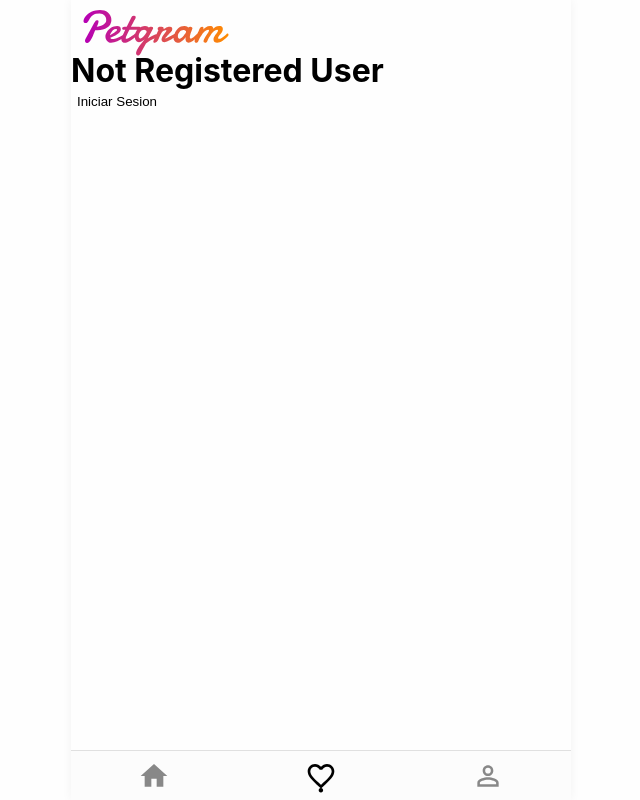
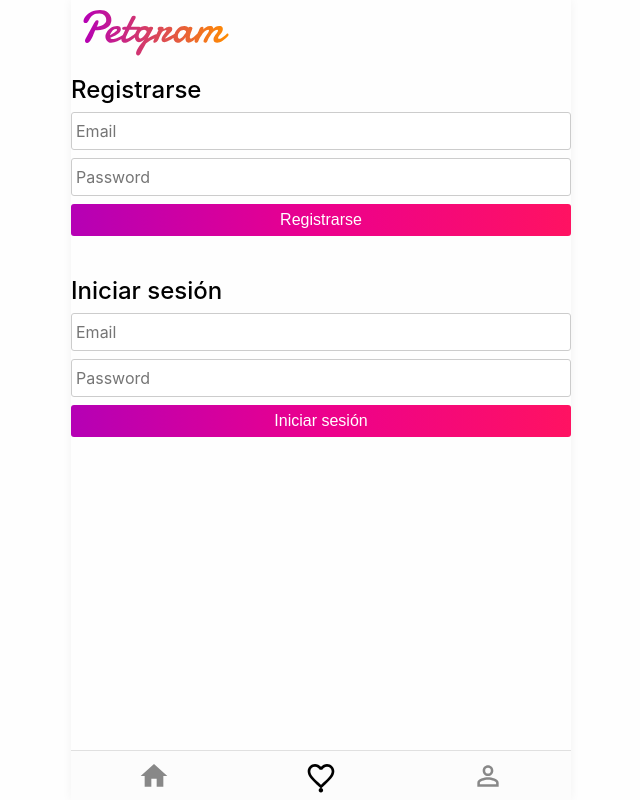
Before and after one commit to MauroBrandan/Petgram, a React app: page /favs in a window 1280 px wide. Shown: the whole page, without its empty margins (319-959 px from the left). Built offline with nearby package versions, Linux system fonts and the light colour scheme.

Commit message:
Componente UserForm Custom Hook useInputValue

```diff
--- /dev/null
+++ b/src/components/UserForm/index.js
@@ -0,0 +1,19 @@
+import React from 'react'
+import { Title, Form, Input, Button } from './styles'
+import { useInputValue } from '../../hooks/useInputValue'
+
+export const UserForm = ({ onSubmit, title }) => {
+	const email = useInputValue('')
+	const password = useInputValue('')
+
+	return (
+		<>
+			<Form onSubmit={onSubmit}>
+				<Title>{title}</Title>
+				<Input placeholder='Email' type='email' {...email} />
+				<Input placeholder='Password' type='password' {...password} />
+				<Button type='submit'>{title}</Button>
+			</Form>
+		</>
+	)
+}
--- /dev/null
+++ b/src/components/UserForm/styles.js
@@ -0,0 +1,47 @@
+import styled from 'styled-components'
+
+export const Title = styled.h2`
+	padding: 8px 0;
+	font-size: 24px;
+	font-weight: 500;
+`
+
+export const Form = styled.form`
+	padding: 16px 0;
+`
+
+export const Input = styled.input`
+	display: block;
+	width: 100%;
+	padding: 8px 4px;
+	margin-bottom: 8px;
+	border: 1px solid #ccc;
+	border-radius: 3px;
+	font-family: -apple-system, 'Segoe UI';
+	font-size: 16px;
+`
+
+export const Button = styled.button`
+	display: block;
+	width: 100%;
+	height: 32px;
+	color: #fff;
+	text-align: center;
+	font-size: 16px;
+	border-radius: 3px;
+	background-image: linear-gradient(
+		to right,
+		#b500b5,
+		#ec008d,
+		#ff1262,
+		#ff5a39,
+		#ff8c00
+	);
+	background-size: 200% auto;
+	transition: 0.5s;
+	cursor: pointer;
+
+	&:hover {
+		background-position: right center;
+	}
+`
--- /dev/null
+++ b/src/hooks/useInputValue.js
@@ -0,0 +1,8 @@
+import { useState } from 'react'
+
+export const useInputValue = (initialState) => {
+	const [value, setvalue] = useState(initialState)
+	const onChange = (e) => setvalue(e.target.value)
+
+	return { value, onChange }
+}
--- a/src/pages/Register.js
+++ b/src/pages/Register.js
@@ -1,15 +1,14 @@
 import React, { useContext } from 'react'
 import { Context } from '../Context'
+import { UserForm } from '../components/UserForm'
 
 export const Register = () => {
 	const { activateAuth } = useContext(Context)
 
 	return (
-		<div>
-			<h1>Not Registered User</h1>
-			<form onSubmit={activateAuth}>
-				<button>Iniciar Sesion</button>
-			</form>
-		</div>
+		<>
+			<UserForm onSubmit={activateAuth} title='Registrarse' />
+			<UserForm onSubmit={activateAuth} title='Iniciar sesión' />
+		</>
 	)
 }
```
